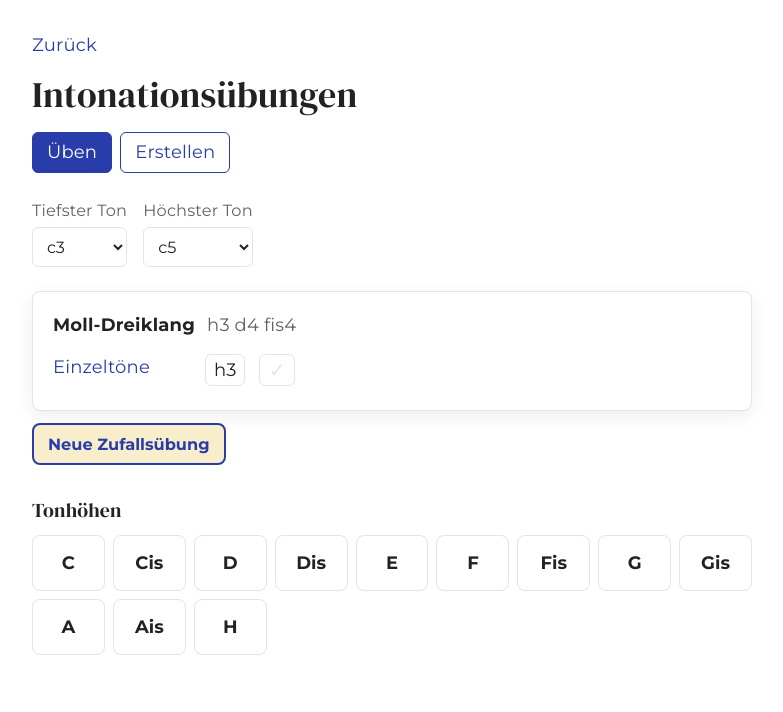
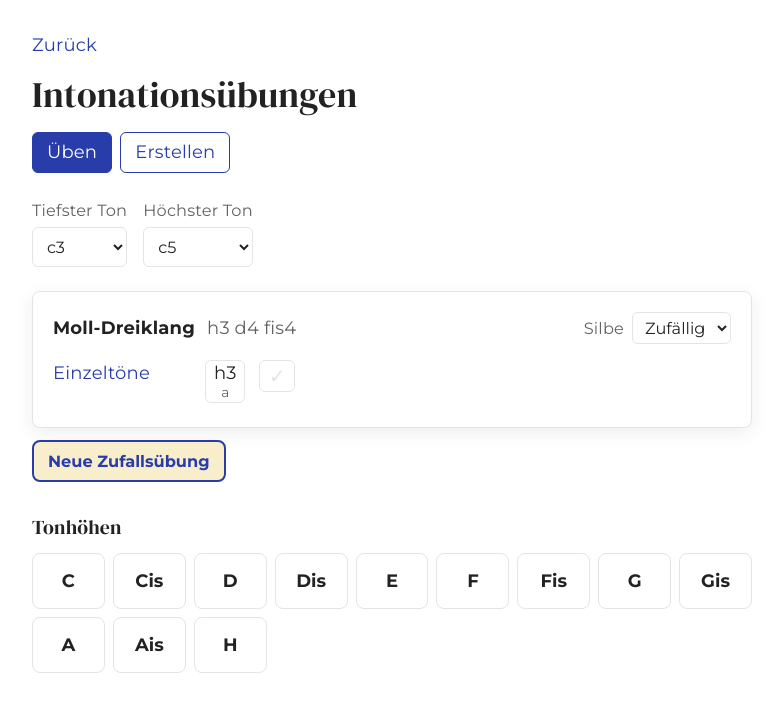
Before and after one commit to bassdman/ear-training, a React (Vite) app: page /intonation-exercises/practice in a window 1280 px wide. Both pictures are taken after a click on the button "Zufallsübung aufdecken". Shown: the top 712 px of the page, without its empty margins (248-1031 px from the left). Built offline with nearby package versions, Linux system fonts and the light colour scheme.

Commit message:
added syllables

```diff
--- /dev/null
+++ b/src/features/intonationPractice/config/randomSyllables.json
@@ -0,0 +1 @@
+["a","e","i","o","u","da", "de", "di", "do", "du", "la", "le", "li", "lo", "lu", "ma", "me", "mi", "mo", "mu", "na", "ne", "ni", "no", "nu"]
--- a/src/features/intonationPractice/sections.ts
+++ b/src/features/intonationPractice/sections.ts
@@ -1,36 +1,80 @@
 import { transposeNotes } from './notes'
-import type { Section, Transposition } from './types'
+import type { Section, Step, SyllableMode, Transposition } from './types'
 
 export const DEFAULT_RANDOM_LENGTH = 10
 
+// Mischt den Pool und füllt bei Bedarf mit weiteren Durchgängen auf, damit Silben möglichst nicht doppelt vorkommen.
+export function pickSyllables(
+  count: number,
+  pool: readonly string[],
+  random: () => number = Math.random,
+): string[] {
+  if (pool.length === 0) return []
+
+  const picked: string[] = []
+  while (picked.length < count) {
+    const shuffled = [...pool]
+    for (let i = shuffled.length - 1; i > 0; i--) {
+      const j = Math.floor(random() * (i + 1))
+      ;[shuffled[i], shuffled[j]] = [shuffled[j], shuffled[i]]
+    }
+    picked.push(...shuffled)
+  }
+  return picked.slice(0, count)
+}
+
 export function generateSections(
   notes: readonly number[],
-  options: { randomLength?: number; random?: () => number } = {},
+  options: {
+    randomLength?: number
+    random?: () => number
+    syllableMode?: SyllableMode
+    syllablePool?: readonly string[]
+  } = {},
 ): Section[] {
-  const { randomLength = DEFAULT_RANDOM_LENGTH, random = Math.random } = options
+  const {
+    randomLength = DEFAULT_RANDOM_LENGTH,
+    random = Math.random,
+    syllableMode = { mode: 'off' },
+    syllablePool = [],
+  } = options
+  const withSyllables = (stepNotes: number[]): Step => {
+    if (syllableMode.mode === 'fixed') {
+      return { notes: stepNotes, syllables: stepNotes.map(() => syllableMode.syllable) }
+    }
+    if (syllableMode.mode === 'random' && syllablePool.length > 0) {
+      return { notes: stepNotes, syllables: pickSyllables(stepNotes.length, syllablePool, random) }
+    }
+    return { notes: stepNotes }
+  }
+  const stepAt = (...indices: number[]): Step => withSyllables(indices.map((index) => notes[index]))
+
   const uniqueNotes = [...new Set(notes)]
+  const singles = uniqueNotes.map((note) => stepAt(notes.indexOf(note)))
 
   const pairKeys = new Set<string>()
-  const pairs: number[][] = []
+  const pairs: Step[] = []
   for (let i = 0; i < notes.length - 1; i++) {
     const key = `${notes[i]}:${notes[i + 1]}`
     if (notes[i] === notes[i + 1] || pairKeys.has(key)) continue
     pairKeys.add(key)
-    pairs.push([notes[i], notes[i + 1]])
+    pairs.push(stepAt(i, i + 1))
   }
 
-  const randomSteps: number[] = []
+  const randomNotes: number[] = []
   for (let i = 0; i < randomLength; i++) {
-    randomSteps.push(uniqueNotes[Math.floor(random() * uniqueNotes.length)])
+    randomNotes.push(uniqueNotes[Math.floor(random() * uniqueNotes.length)])
   }
 
-  const sections: Section[] = [
-    { kind: 'single', title: 'Einzeltöne', steps: uniqueNotes.map((note) => [note]) },
-  ]
+  const sections: Section[] = [{ kind: 'single', title: 'Einzeltöne', steps: singles }]
   if (pairs.length > 0) sections.push({ kind: 'pairs', title: 'Tonwechsel', steps: pairs })
-  sections.push({ kind: 'original', title: 'Tonfolge', steps: [[...notes]] })
+  sections.push({ kind: 'original', title: 'Tonfolge', steps: [stepAt(...notes.keys())] })
   if (uniqueNotes.length > 1) {
-    sections.push({ kind: 'random', title: `${randomLength} zufällige Töne`, steps: [randomSteps] })
+    sections.push({
+      kind: 'random',
+      title: `${randomLength} zufällige Töne`,
+      steps: [withSyllables(randomNotes)],
+    })
   }
   return sections
 }
--- /dev/null
+++ b/src/features/intonationPractice/syllables.ts
@@ -0,0 +1,12 @@
+import type { SyllableMode } from './types'
+
+// Wert für das Select: "off", "random" oder "fixed:<silbe>"
+export function encodeSyllableMode(mode: SyllableMode): string {
+  return mode.mode === 'fixed' ? `fixed:${mode.syllable}` : mode.mode
+}
+
+export function decodeSyllableMode(value: string): SyllableMode {
+  if (value === 'random') return { mode: 'random' }
+  if (value.startsWith('fixed:')) return { mode: 'fixed', syllable: value.slice('fixed:'.length) }
+  return { mode: 'off' }
+}
--- a/src/pages/intonationExercises/IntonationPracticePage.tsx
+++ b/src/pages/intonationExercises/IntonationPracticePage.tsx
@@ -1,6 +1,7 @@
-import { useEffect, useMemo, useState } from 'react'
+import { Fragment, useEffect, useMemo, useState } from 'react'
 import { Link } from 'react-router-dom'
 
+import randomSyllables from '../../features/intonationPractice/config/randomSyllables.json'
 import {
   formatNote,
   PITCH_CLASS_LABELS,
@@ -17,24 +18,59 @@ import {
   loadRange,
   saveRange,
 } from '../../features/intonationPractice/storage'
-import type { Exercise } from '../../features/intonationPractice/types'
+import type { Exercise, Step, SyllableMode } from '../../features/intonationPractice/types'
 import { usePlayNotes } from '../../features/intonationPractice/usePlayNotes'
+import {
+  decodeSyllableMode,
+  encodeSyllableMode,
+} from '../../features/intonationPractice/syllables'
+
+const describeStep = (step: Step) =>
+  step.notes
+    .map((note, index) => [formatNote(note), step.syllables?.[index]].filter(Boolean).join(' '))
+    .join(', ')
+
+function StepLabel({ step }: { step: Step }) {
+  return step.notes.map((note, index) => (
+    <Fragment key={index}>
+      {index > 0 && <span className="ie-step-dash">–</span>}
+      <span className="ie-step-note">
+        <span>{formatNote(note)}</span>
+        {step.syllables && <small>{step.syllables[index]}</small>}
+      </span>
+    </Fragment>
+  ))
+}
 
 type ExerciseItemProps = {
   exercise: Exercise
   transpose: number
+  initialSyllableMode?: SyllableMode
   onPlay: (notes: number[]) => void
 }
 
-function ExerciseItem({ exercise, transpose, onPlay }: ExerciseItemProps) {
+function ExerciseItem({
+  exercise,
+  transpose,
+  initialSyllableMode = { mode: 'off' },
+  onPlay,
+}: ExerciseItemProps) {
   const [shuffleCount, setShuffleCount] = useState(0)
+  const [syllableMode, setSyllableMode] = useState<SyllableMode>(initialSyllableMode)
   const notes = useMemo(
     () => transposeNotes(exercise.notes, transpose),
     [exercise.notes, transpose],
   )
   // shuffleCount erzwingt eine neue Zufallsreihenfolge.
-  // eslint-disable-next-line react-hooks/exhaustive-deps
-  const sections = useMemo(() => generateSections(notes), [notes, shuffleCount])
+  const sections = useMemo(
+    () =>
+      generateSections(notes, {
+        syllableMode,
+        syllablePool: randomSyllables,
+      }),
+    // eslint-disable-next-line react-hooks/exhaustive-deps
+    [notes, syllableMode, shuffleCount],
+  )
   const flatSteps = useMemo(
     () =>
       sections.flatMap((section) =>
@@ -54,11 +90,26 @@ function ExerciseItem({ exercise, transpose, onPlay }: ExerciseItemProps) {
           <strong>{exercise.name}</strong>
           <span className="ie-notes">{notes.map(formatNote).join(' ')}</span>
         </div>
+        <label className="ie-syllable-select">
+          Silbe
+          <select
+            value={encodeSyllableMode(syllableMode)}
+            onChange={(event) => setSyllableMode(decodeSyllableMode(event.target.value))}
+          >
+            <option value="off">Aus</option>
+            <option value="random">Zufällig</option>
+            {randomSyllables.map((syllable) => (
+              <option key={syllable} value={`fixed:${syllable}`}>
+                {syllable}
+              </option>
+            ))}
+          </select>
+        </label>
       </div>
 
       <ol className="ie-sections">
         {visibleSteps.map((entry, index) => {
-          const label = entry.step.map(formatNote).join('–')
+          const label = describeStep(entry.step)
           const isDone = index < doneCount
           const isFirstOfSection = index === 0 || visibleSteps[index - 1].title !== entry.title
           const canToggle = index === doneCount || index === doneCount - 1
@@ -71,9 +122,9 @@ function ExerciseItem({ exercise, transpose, onPlay }: ExerciseItemProps) {
                   type="button"
                   className="ie-step"
                   aria-label={`${entry.title} abspielen: ${label}`}
-                  onClick={() => onPlay(entry.step)}
+                  onClick={() => onPlay(entry.step.notes)}
                 >
-                  {label}
+                  <StepLabel step={entry.step} />
                 </button>
                 {entry.kind === 'random' && (
                   <button
@@ -232,6 +283,7 @@ export function IntonationPracticePage() {
                 key={randomPick.id}
                 exercise={randomPick.exercise}
                 transpose={randomPick.transpose}
+                initialSyllableMode={{ mode: 'random' }}
                 onPlay={handlePlay}
               />
             </ul>
--- a/src/pages/intonationExercises/intonationExercisesPage.css
+++ b/src/pages/intonationExercises/intonationExercisesPage.css
@@ -366,3 +366,41 @@
   color: #ffffff;
   background: var(--theme-primary);
 }
+
+.ie-step {
+  display: inline-flex;
+  align-items: center;
+  gap: 4px;
+}
+
+.ie-step-note {
+  display: inline-flex;
+  flex-direction: column;
+  align-items: center;
+  line-height: 1.2;
+}
+
+.ie-step-note small {
+  color: var(--theme-muted);
+  font-size: 0.75rem;
+}
+
+.ie-step-dash {
+  color: var(--theme-muted);
+}
+
+.ie-syllable-select {
+  display: flex;
+  align-items: center;
+  gap: 8px;
+  color: var(--theme-muted);
+  font-size: 0.9rem;
+}
+
+.ie-syllable-select select {
+  padding: 4px 8px;
+  border: 1px solid var(--theme-border);
+  border-radius: 6px;
+  color: var(--theme-ink);
+  background: var(--theme-background);
+}
```
Also changed, not shown: src/features/intonationPractice/types.ts (+12 -1 lines), 1 other file (tests, documents, lock files or other folders).
